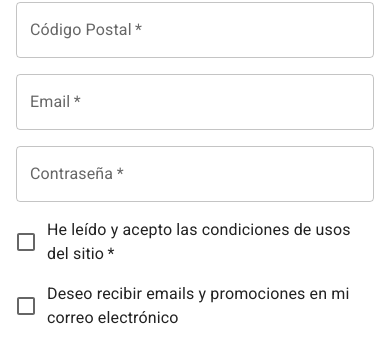
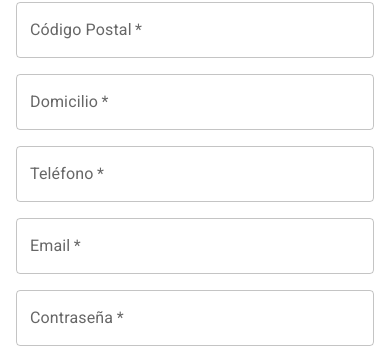
Before and after one commit to No-Country/c12-g21-m-java-react, a React (Vite) app in the folder Frontend/proyecto-nocountry/: page /registro in a window 390 px wide. Shown: the part 487-835 px from the top of the page. Built offline with nearby package versions, Linux system fonts and the light colour scheme; no server answers.

Commit message:
se agregaron los campos phone y address en el registro del usuario

```diff
--- a/Frontend/proyecto-nocountry/src/pages/registro/Registro.jsx
+++ b/Frontend/proyecto-nocountry/src/pages/registro/Registro.jsx
@@ -10,13 +10,11 @@ import {
 import { useEffect, useState } from "react";
 import axios from "axios";
 import { Toaster, toast } from 'sonner'
-import { useDispatch } from "react-redux";
 
 export default function Registro() {
 
   const [condicionesChecked, setCondicionesChecked] = useState(false)
   const [promocionesChecked, setPromocionesChecked] = useState(false)
-  const dispatch = useDispatch()
 
   const handleRegistro = () => {
     const user = {
@@ -28,25 +26,24 @@ export default function Registro() {
       postal: codigoPostal,
       email: email,
       password: password,
+      address: address,
+      phone: phone
     };
     if (condicionesChecked && user.email && user.password) {
       axios.post('https://c12-21-m-java-react-ecommerce.onrender.com/users/register', {
-        idUser: 0, //modificar
         email: user.email,
         password: user.password,
         userPerson: {
-          idUserPerson: 0, //modificar
           firstName: user.name,
           lastName: user.lastName,
-          address: "", //no hay
-          phone: "", //no hay
-          newsLetter: true,
-          idCity: user.city, // modificar
+          address: user.address,
+          phone: user.phone,
+          newsLetter: promocionesChecked,
+          idCity: user.city,
           postalCode: user.postal
         }
       })
         .then((response) => {
-          console.log(response.data)
           toast.success('Se ha registrado con éxito')
 
         })
@@ -77,7 +74,8 @@ export default function Registro() {
   const [codigoPostal, setCodigoPostal] = useState("");
   const [email, setEmail] = useState("");
   const [password, setPassword] = useState("");
-
+  const [address, setAddress] = useState("");
+  const [phone, setPhone] = useState("")
   const [error, setError] = useState({
     error: false,
     message: "",
@@ -176,6 +174,8 @@ export default function Registro() {
       setPassword("");
       setCondicionesChecked(false);
       setPromocionesChecked(false);
+      setAddress("");
+      setPhone("");
     } else {
       setError({
         error: true,
@@ -272,6 +272,28 @@ export default function Registro() {
           />
 
           <TextField
+            id="address"
+            label="Domicilio"
+            type="text"
+            variant="outlined"
+            fullWidth
+            required
+            value={address}
+            onChange={(e) => setAddress(e.target.value)}
+          />
+
+          <TextField
+            id="phone"
+            label="Teléfono"
+            type="text"
+            variant="outlined"
+            fullWidth
+            required
+            value={phone}
+            onChange={(e) => setPhone(e.target.value)}
+          />
+
+          <TextField
             id="email"
             label="Email"
             type="email"
```
